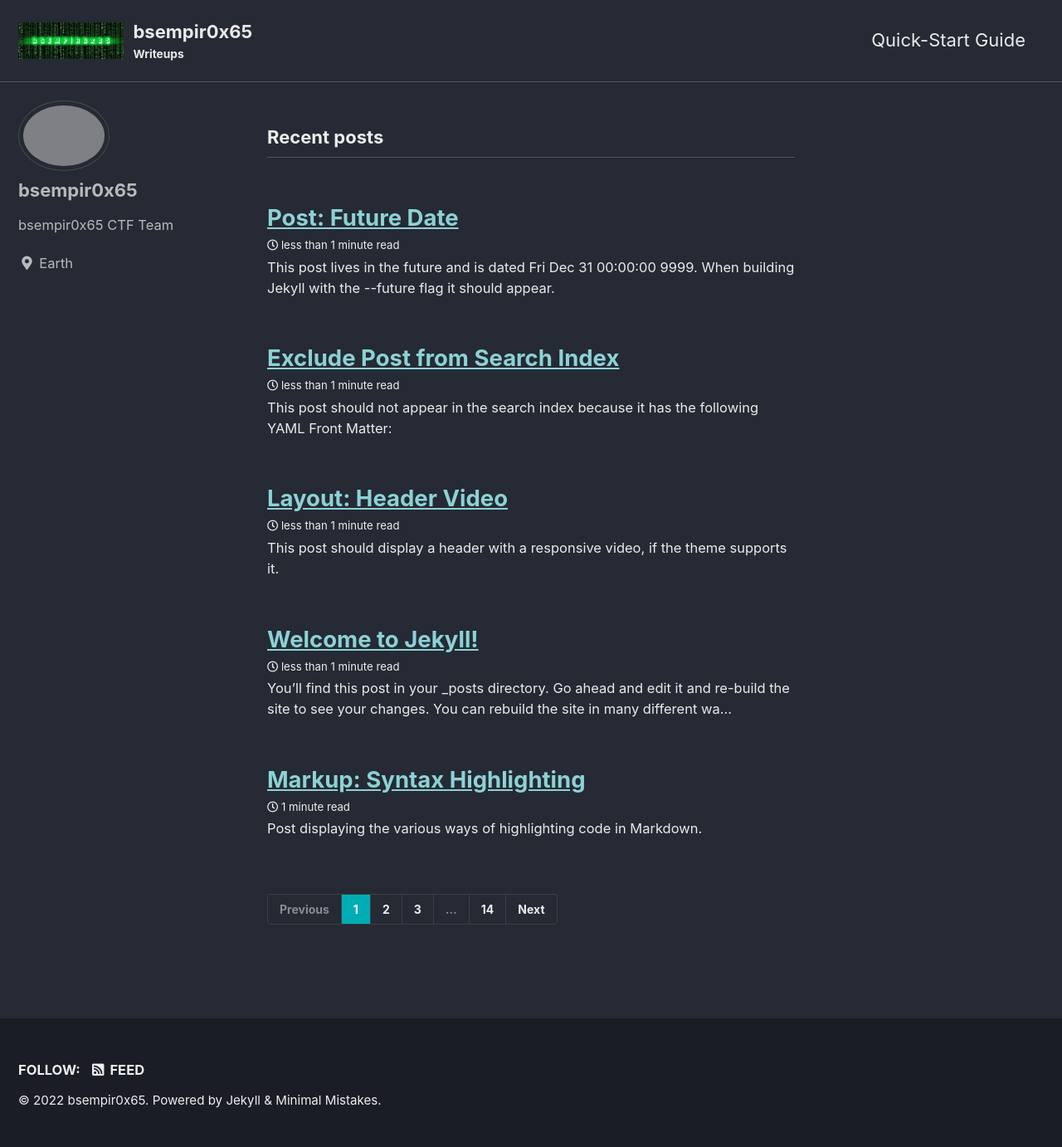
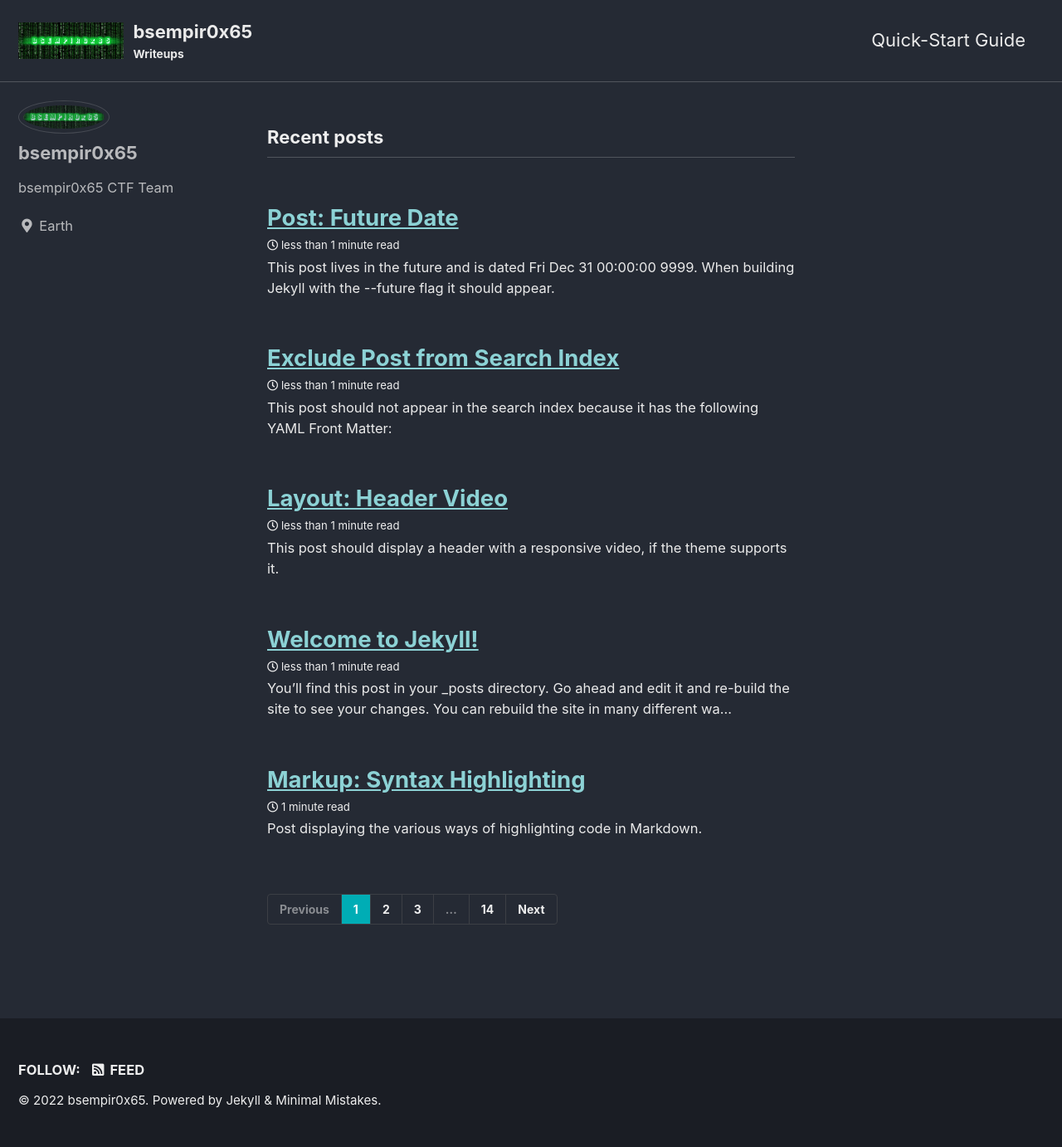
Before and after one commit to soloPFL/bsempir0x65, a Jekyll site: the page built from index.html, in a window 1280 px wide. Shown: the whole page at 83% size. Built offline with Jekyll 4.4.1, drawn with Linux system fonts in a browser that asks for light colours; cached includes are drawn as plain includes; the list of posts is cut into pages by our own code.

Commit message:
Update _config.yml

```diff
--- a/_config.yml
+++ b/_config.yml
@@ -105,7 +105,7 @@ analytics:
 # Site Author
 author:
   name             : "bsempir0x65"
-  avatar           : path of avatar image, e.g. "/assets/images/logo.png"
+  avatar           : "/assets/images/logo.png"
   bio              : "bsempir0x65 CTF Team"
   location         : "Earth"
   email            :
```
